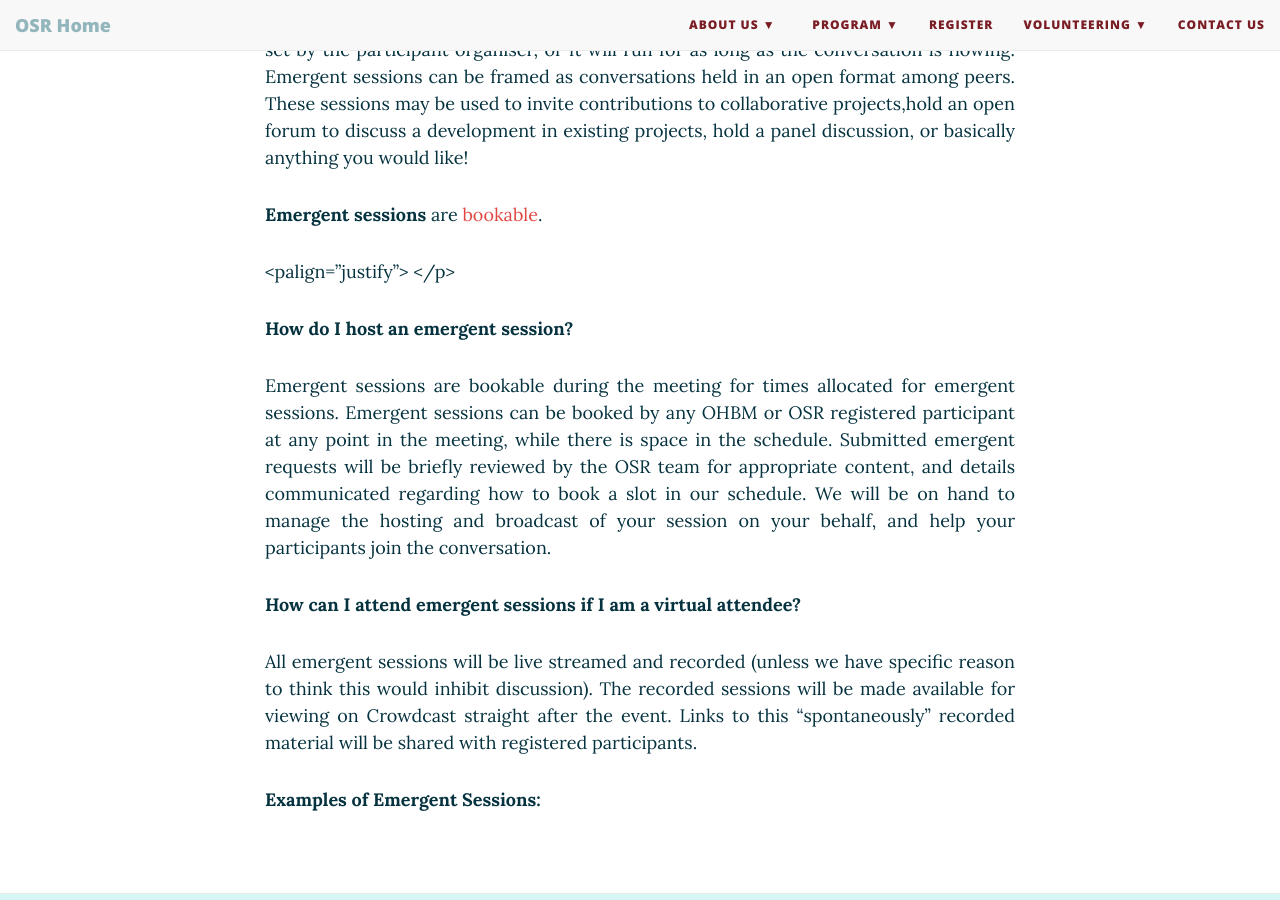
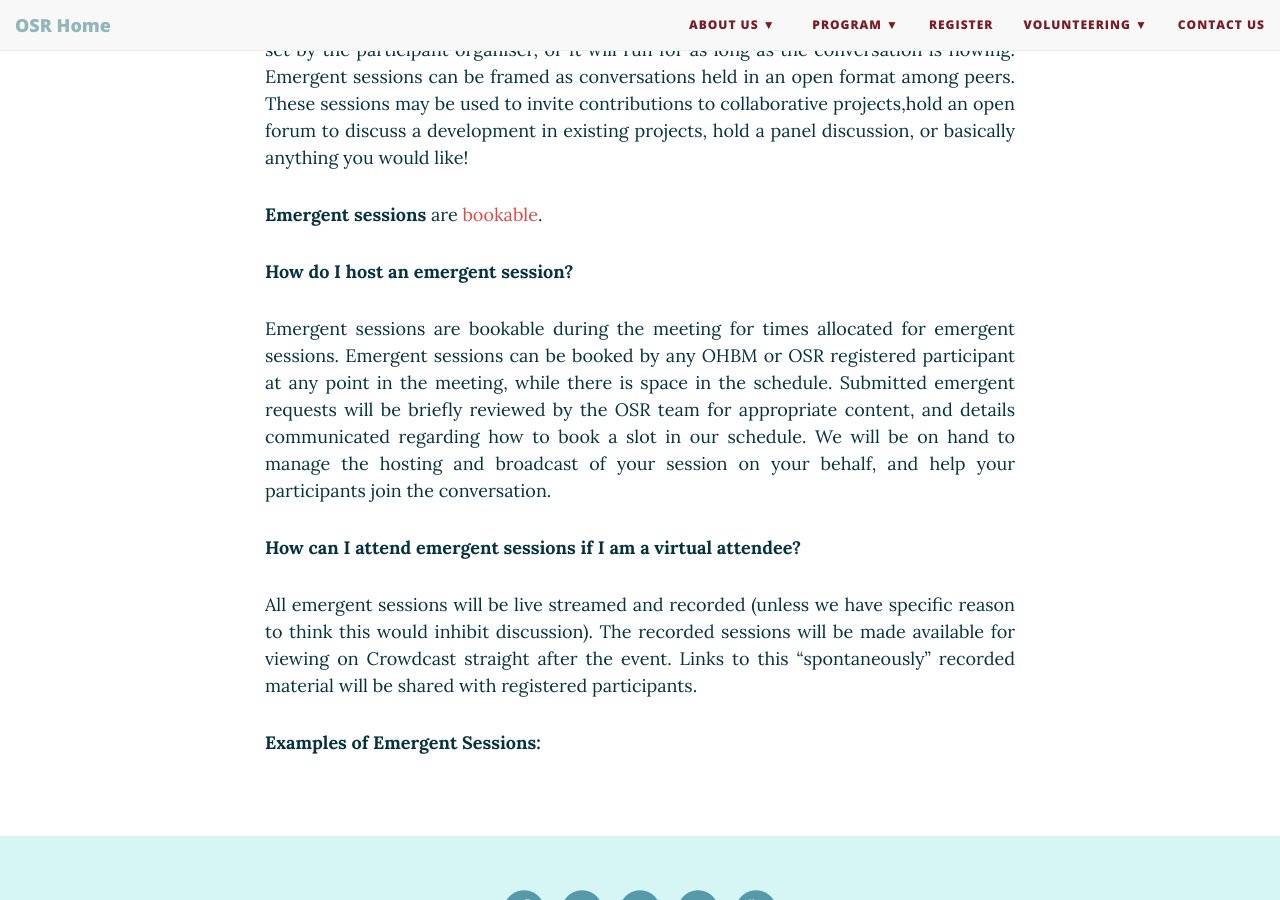
Before and after one commit to ohbm/osr2023, a Jekyll site: the page built from formats.md, in a window 1280 px wide and 900 px high, scrolled down 1756 px. Built offline with Jekyll 4.4.1, drawn with Linux system fonts in a browser that asks for light colours; nearby versions of some CDN libraries.

Commit message:
Update formats.md

```diff
--- a/formats.md
+++ b/formats.md
@@ -52,13 +52,11 @@
 <p align="justify"> Emergent Sessions are spontaneous and interactive hot topic talks hosted by OSR attendees. Emergent sessions may last from 15 minutes to one hour. The duration will be set by the participant organiser, or it will run for as long as the conversation is flowing. Emergent sessions can be framed as conversations held in an open format among peers. These sessions may be used to invite contributions to collaborative projects,hold an open forum to discuss a development in existing projects, hold a panel discussion, or basically anything you would like!</p>
 
 <p align="justify">**Emergent sessions** are [bookable](/submit.md){:target="_blank"}.</p>
-<palign="justify">
-</p>
+
 <p align="justify">**How do I host an emergent session?**</p>
 <p align="justify"> Emergent sessions are bookable during the meeting for times allocated for emergent sessions.
 Emergent sessions can be booked by any OHBM or OSR registered participant at any point in the meeting, while there is space in the schedule.
-Submitted emergent requests will be briefly reviewed by the OSR team for appropriate content, and details communicated regarding how to book a slot in our schedule.
-We will be on hand to manage the hosting and broadcast of your session on your behalf, and help your participants join the conversation.</p>
+Submitted emergent requests will be briefly reviewed by the OSR team for appropriate content, and details communicated regarding how to book a slot in our schedule. We will be on hand to manage the hosting and broadcast of your session on your behalf, and help your participants join the conversation.</p>
 
 <p align="justify">**How can I attend emergent sessions if I am a virtual attendee?**</p>
 <p align="justify"> All emergent sessions will be live streamed and recorded (unless we have specific reason to think this would inhibit discussion). The recorded sessions will be made available for viewing on Crowdcast straight after the event. Links to this “spontaneously” recorded material will be shared with registered participants.</p>
```
